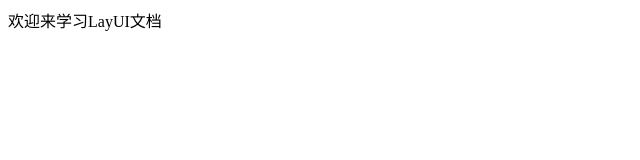
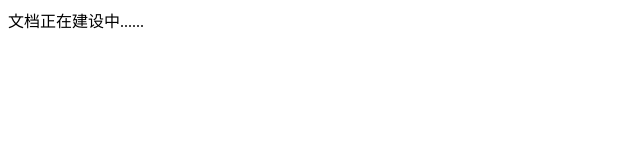
Before and after one commit to Layui-WPF-Team/Document, a plain HTML site: page index.html in a window 1280 px wide. Shown: the full height of the page, 0-640 px from the left. Drawn offline with Linux system fonts and the light colour scheme.

Commit message:
Update index.html

```diff
--- a/index.html
+++ b/index.html
@@ -1 +1 @@
-<div>欢迎来学习LayUI文档</div>
+<div>文档正在建设中......</div>
```
